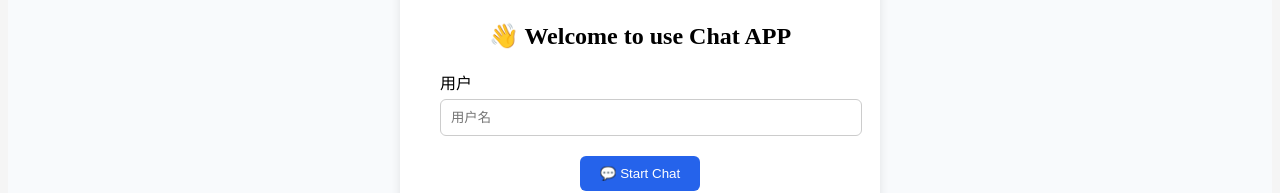
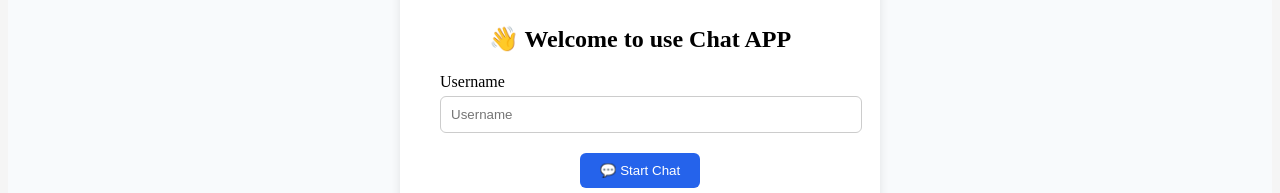
Before and after one commit to Jackustc/chatgpt-website, a React (Vite) app in the folder client/: page / in a window 1280 px wide. Shown: the part 384-577 px from the top of the page. Built offline with nearby package versions, Linux system fonts and the light colour scheme.

Commit message:
updating syles

```diff
--- a/client/src/pages/AdminDashboard.jsx
+++ b/client/src/pages/AdminDashboard.jsx
@@ -98,7 +98,7 @@ function AdminDashboard() {
               <tr key={c.id}>
                 <td>{c.id}</td>
                 <td>{c.sessionId.slice(0, 8)}</td>
-                <td>{c.user.username}</td>
+                <td>{c.user ? c.user.username : c.username || "Visitor"}</td>
                 <td>{c.prompt}</td>
                 <td
                   style={{
--- a/client/src/pages/UserNameInput.jsx
+++ b/client/src/pages/UserNameInput.jsx
@@ -6,7 +6,7 @@ export default function UserNameInput() {
   const navigate = useNavigate();
 
   const handleStart = () => {
-    if (!username.trim()) return alert("请输入用户名");
+    if (!username.trim()) return alert("Please enter your username!");
     navigate(`/chat?username=${encodeURIComponent(username.trim())}`);
   };
 
@@ -32,10 +32,10 @@ export default function UserNameInput() {
       >
         <h2 style={{ marginBottom: "20px" }}>👋 Welcome to use Chat APP</h2>
 
-        <label style={{ display: "block", textAlign: "left" }}>用户</label>
+        <label style={{ display: "block", textAlign: "left" }}>Username</label>
         <input
           type="text"
-          placeholder="用户名"
+          placeholder="Username"
           value={username}
           onChange={(e) => setUsername(e.target.value)}
           style={{
```
